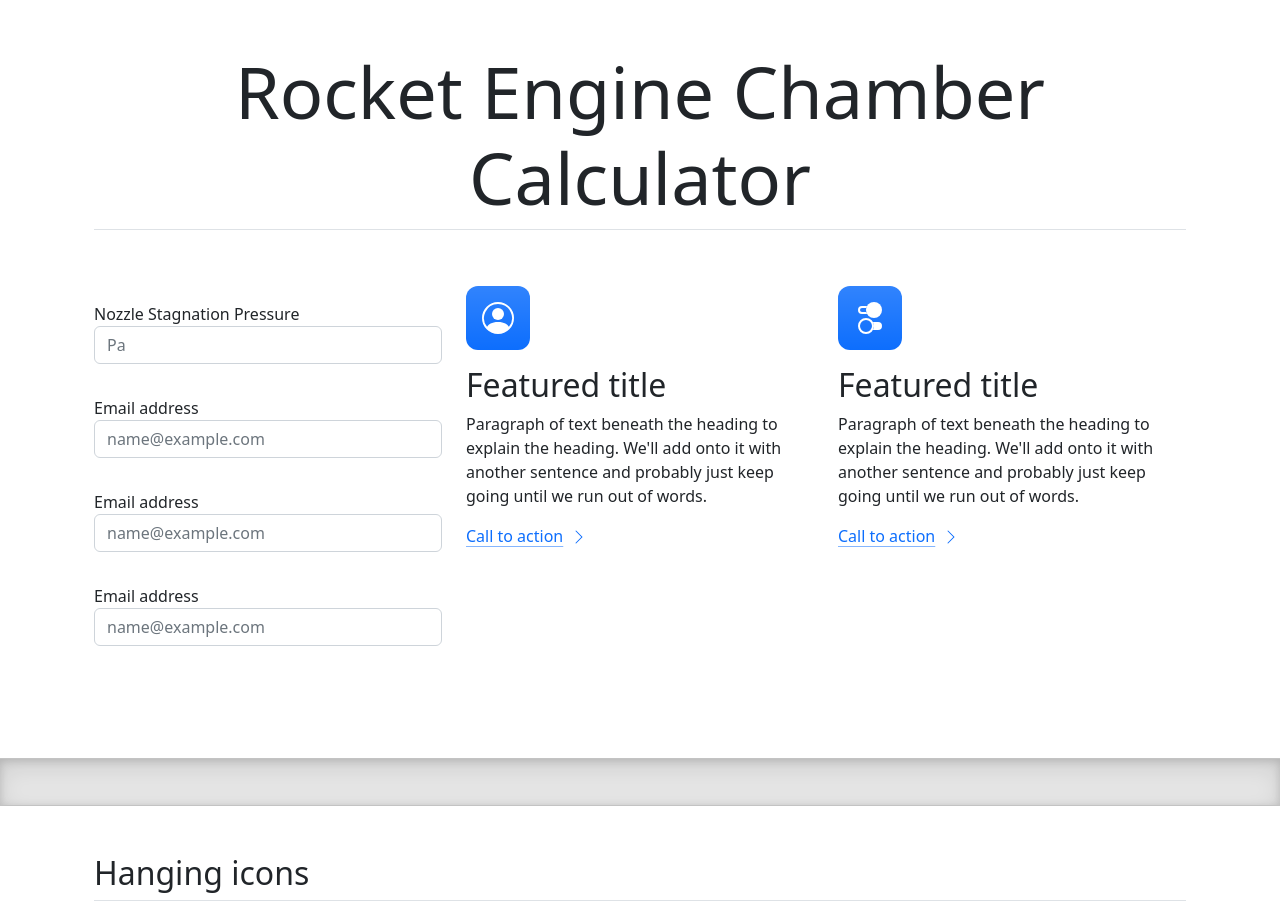
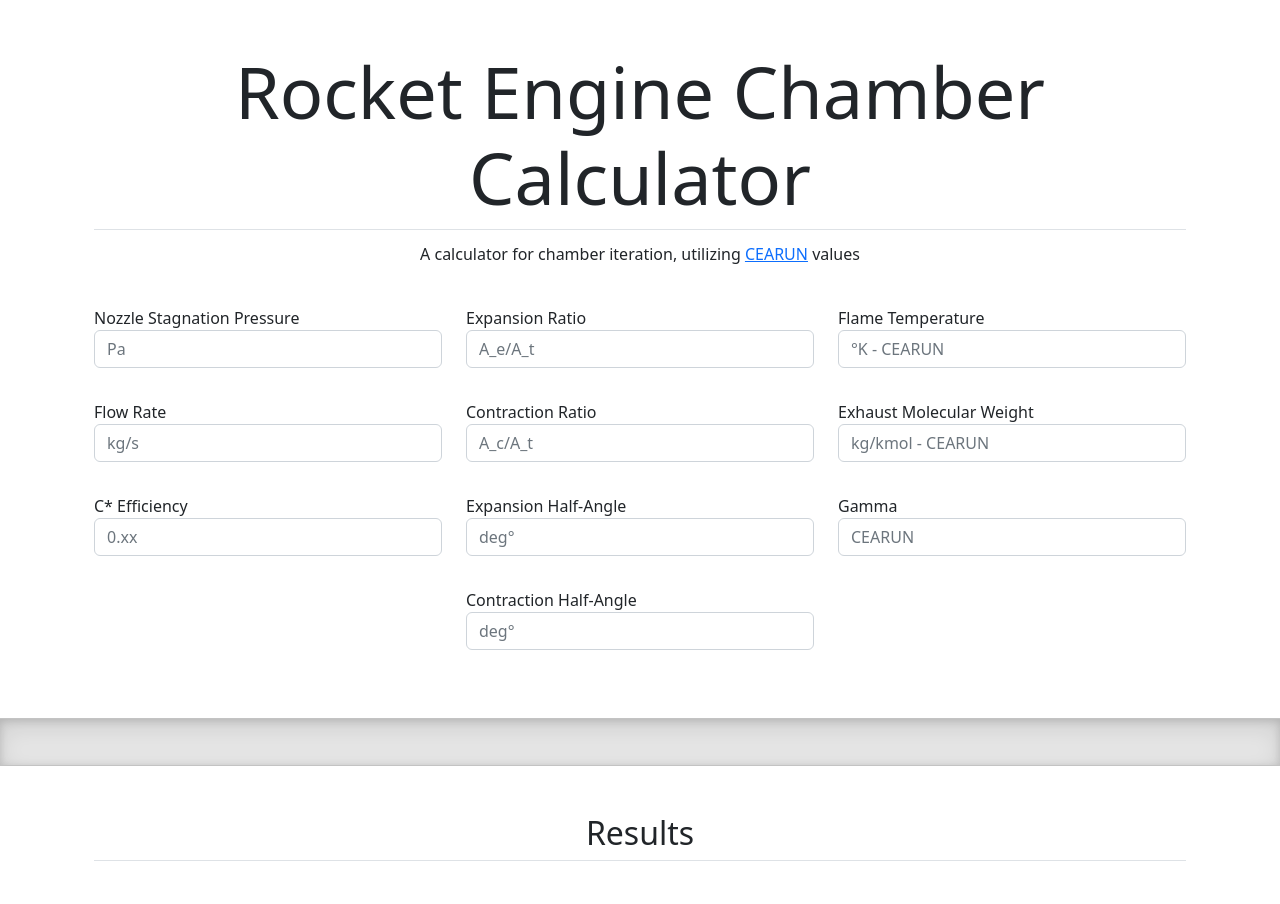
Before and after one commit to IyamDeeanser/Rocket-Calculator-App, a plain HTML site: page index.html in a window 1280 px wide. Shown: the top 904 px of the page. Drawn offline with nearby package versions, Linux system fonts and the light colour scheme.

Commit message:
completed frontend inputs

```diff
--- a/calculations.js
+++ b/calculations.js
@@ -4,6 +4,10 @@ const p_a = 101325;
 const g = 9.81;
 
 export class Calculations {
+    d_to_r = (degrees) => {
+    var pi = Math.PI;
+    return degrees * (pi/180);
+    }
 
     cStar = (y, Tchamber, Mmolprop) => {
         Mmolprop /= 1000;
--- a/index.html
+++ b/index.html
@@ -138,48 +138,55 @@
 
   <div class="container px-4 py-5" id="featured-3">
     <h1 class="pb-2 border-bottom text-center" id="title">Rocket Engine Chamber Calculator</h1>
-    <div class="row g-4 py-5 row-cols-1 row-cols-lg-3">
+    <p class="text-center py-1">A calculator for chamber iteration, utilizing <a href="https://cearun.grc.nasa.gov/cgi-bin/CEARUN/setProblemType.cgi" target="_blank">CEARUN</a>  values</p>
+    <div class="row g-4 py-1 row-cols-1 row-cols-lg-3">
       <div class="feature col">
         <form>
           <div class="form-group py-3">
             <label>Nozzle Stagnation Pressure</label>
-            <input type="email" class="form-control" id="p-cns" placeholder="Pa">
+            <input class="form-control" id="p-cns" placeholder="Pa">
           </div>
           <div class="form-group py-3">
-            <label for="exampleFormControlInput1">Email address</label>
-            <input type="email" class="form-control" id="exampleFormControlInput1" placeholder="name@example.com">
+            <label>Flow Rate</label>
+            <input class="form-control" id="f-r" placeholder="kg/s">
           </div>
           <div class="form-group py-3">
-            <label for="exampleFormControlInput1">Email address</label>
-            <input type="email" class="form-control" id="exampleFormControlInput1" placeholder="name@example.com">
-          </div>
-          <div class="form-group py-3">
-            <label for="exampleFormControlInput1">Email address</label>
-            <input type="email" class="form-control" id="exampleFormControlInput1" placeholder="name@example.com">
+            <label>C* Efficiency</label>
+            <input class="form-control" id="c_eff" placeholder="0.xx">
           </div>
         </form>
       </div>
       <div class="feature col">
-        <div class="feature-icon d-inline-flex align-items-center justify-content-center text-bg-primary bg-gradient fs-2 mb-3">
-          <svg class="bi" width="1em" height="1em"><use xlink:href="#people-circle"/></svg>
-        </div>
-        <h3 class="fs-2">Featured title</h3>
-        <p>Paragraph of text beneath the heading to explain the heading. We'll add onto it with another sentence and probably just keep going until we run out of words.</p>
-        <a href="#" class="icon-link d-inline-flex align-items-center">
-          Call to action
-          <svg class="bi" width="1em" height="1em"><use xlink:href="#chevron-right"/></svg>
-        </a>
+        <div class="form-group py-3">
+            <label>Expansion Ratio</label>
+            <input class="form-control" id="R-e" placeholder="A_e/A_t">
+          </div>
+          <div class="form-group py-3">
+            <label>Contraction Ratio</label>
+            <input class="form-control" id="R-c" placeholder="A_c/A_t">
+          </div>
+          <div class="form-group py-3">
+            <label>Expansion Half-Angle</label>
+            <input class="form-control" id="e-hf" placeholder="deg°">
+          </div>
+          <div class="form-group py-3">
+            <label>Contraction Half-Angle</label>
+            <input class="form-control" id="c-hf" placeholder="deg°">
+          </div>
       </div>
       <div class="feature col">
-        <div class="feature-icon d-inline-flex align-items-center justify-content-center text-bg-primary bg-gradient fs-2 mb-3">
-          <svg class="bi" width="1em" height="1em"><use xlink:href="#toggles2"/></svg>
-        </div>
-        <h3 class="fs-2">Featured title</h3>
-        <p>Paragraph of text beneath the heading to explain the heading. We'll add onto it with another sentence and probably just keep going until we run out of words.</p>
-        <a href="#" class="icon-link d-inline-flex align-items-center">
-          Call to action
-          <svg class="bi" width="1em" height="1em"><use xlink:href="#chevron-right"/></svg>
-        </a>
+        <div class="form-group py-3">
+            <label>Flame Temperature</label>
+            <input class="form-control" id="f_t" placeholder="°K - CEARUN">
+          </div>
+          <div class="form-group py-3">
+            <label>Exhaust Molecular Weight</label>
+            <input class="form-control" id="m_e_w" placeholder="kg/kmol - CEARUN">
+          </div>
+          <div class="form-group py-3">
+            <label>Gamma</label>
+            <input class="form-control" id="y" placeholder="CEARUN">
+          </div>
       </div>
     </div>
   </div>
@@ -187,7 +194,7 @@
   <div class="b-example-divider"></div>
 
   <div class="container px-4 py-5" id="hanging-icons">
-    <h2 class="pb-2 border-bottom">Hanging icons</h2>
+    <h2 class="pb-2 border-bottom text-center">Results</h2>
     <div class="row g-4 py-5 row-cols-1 row-cols-lg-3">
       <div class="col d-flex align-items-start">
         <div class="icon-square text-bg-light d-inline-flex align-items-center justify-content-center fs-4 flex-shrink-0 me-3">
--- a/main.js
+++ b/main.js
@@ -1,26 +1,24 @@
 import { Calculations } from "./calculations.js";
 import { print } from "./print.js";
+let calc = new Calculations();
 
-// Variables for CEARUN
+// Inputs
 const NOZZLE_STAGNATION_PRESSURE = 750000; // Pa
 const FLOW_RATE = 0.04; // kg/s
 const EXPANSION_RATIO = 2.40000001;
-const EXPANSION_HALF_ANGLE = Math.PI/12;
+let EXPANSION_HALF_ANGLE = calc.d_to_r(15);
 const CONTRACTION_RATIO = 3;
-const CONTRACTION_HALF_ANGLE = Math.PI/6;
-//const SELECT_PROPELLANTS = "Kerosene-GOX";
-//const OXIDIZER_FUEL_RATIO = 2.1;
-const L_STAR = 1.1;
-
-// Results from CEARUN
+let CONTRACTION_HALF_ANGLE = calc.d_to_r(30);
 const FLAME_TEMP = 3256.57; // K
 const MOLECULAR_WEIGHT = 20.788; // kg/kmol
 const GAMMA = 1.1407;
-const IDEAL_C_STAR = 1792.1; // m/s
 const C_STAR_EFFICIENCY = 1.00;
-const C_STAR = IDEAL_C_STAR*C_STAR_EFFICIENCY;
+const C_STAR = calc.cStar(GAMMA, FLAME_TEMP, MOLECULAR_WEIGHT)*C_STAR_EFFICIENCY; // m/s
+//const SELECT_PROPELLANTS = "Kerosene-GOX";
+//const OXIDIZER_FUEL_RATIO = 2.1;
 
 //calculation variables
+const L_STAR = 1.1;
 let M_i = 0.203;    //mach number at inlet
 let M_e = 2.163;    //mach number at exit
 let P_e = 0;        //pressure at exit
@@ -34,8 +32,6 @@ let n_L_C = 0;      //nozzle converging length
 let V_con = 0;      //volume of truncated converging cone
 let t_Coe = 0;      //thrust coefficient
 
-let calc = new Calculations();
-
 // print calculations
 A_t = calc.A_t(FLOW_RATE, C_STAR, NOZZLE_STAGNATION_PRESSURE);
 P_e = calc.p_e(NOZZLE_STAGNATION_PRESSURE, GAMMA, M_e)
@@ -48,7 +44,7 @@ n_L_C = calc.nozzle_L(D_c, D_t, CONTRACTION_HALF_ANGLE);
 V_con = calc.volume(D_c/2, D_t/2, n_L_C);
 t_Coe = calc.thrust_coe(GAMMA, P_e, NOZZLE_STAGNATION_PRESSURE, EXPANSION_RATIO);
 
-print("C*   -   " + calc.cStar(GAMMA, FLAME_TEMP, MOLECULAR_WEIGHT));
+print("C*   -   " + C_STAR);
 print("Contraction Mach Number   -   " + calc.mach_Solve(GAMMA, CONTRACTION_RATIO, 0));
 print("Expansion Mach Number   -   " + calc.mach_Solve(GAMMA, EXPANSION_RATIO, 1));
 print("Injector Pressure   -   " + calc.p_inj(NOZZLE_STAGNATION_PRESSURE, GAMMA, M_i));
```
